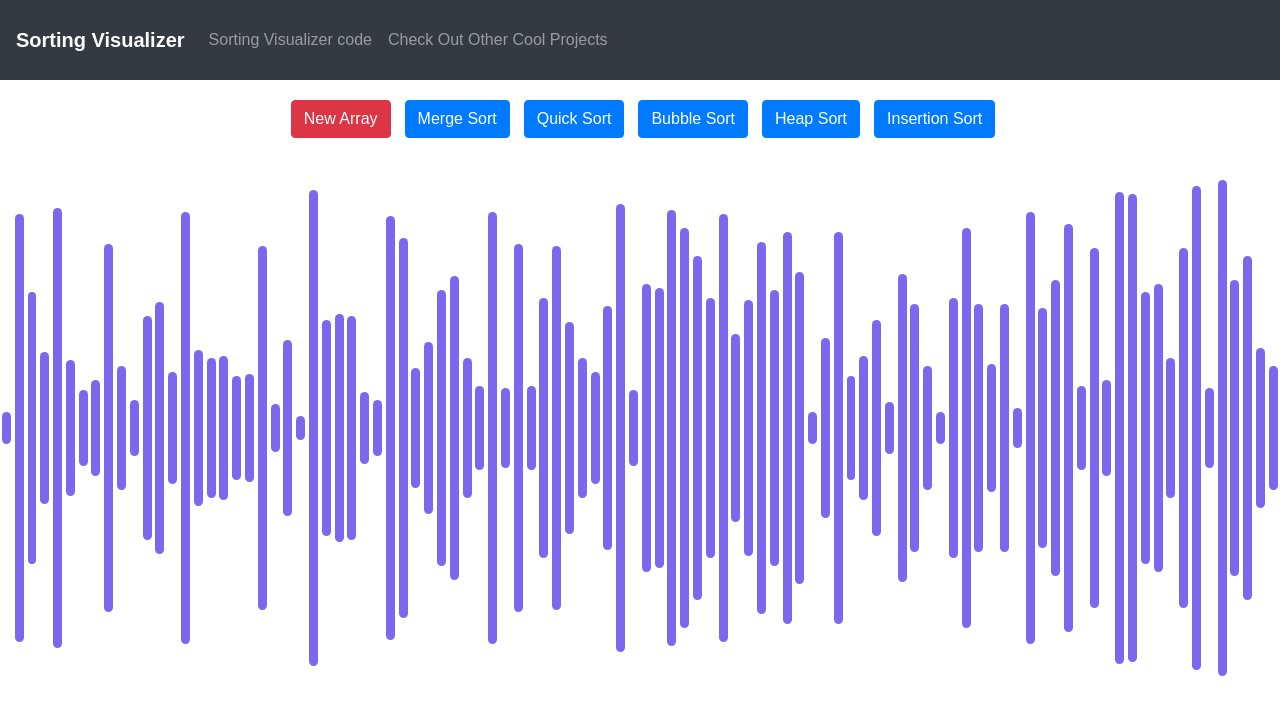
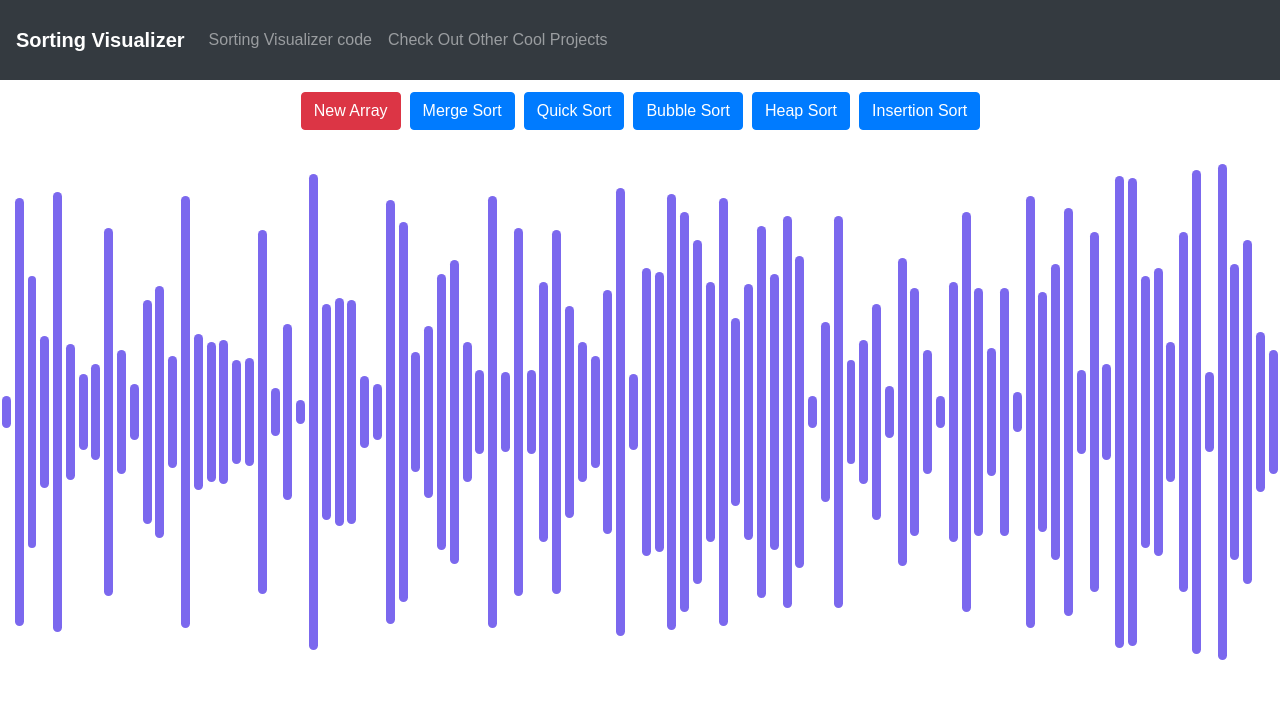
Before and after one commit to jfur1/sorting-visualizer, a React (Create React App) app: page / in a window 1280 px wide. Shown: the top 714 px of the page. Built offline with nearby package versions, Linux system fonts and the light colour scheme.

Commit message:
Cleaning up files

```diff
--- a/src/algorithms/heapSort.js
+++ b/src/algorithms/heapSort.js
@@ -34,7 +34,7 @@ function heap_root(arr, root_index, animations){
         max = right;
     }
 
-    if (max != root_index) {
+    if (max !== root_index) {
         animations.push([[root_index, arr[max]], true]);
         animations.push([[max, arr[root_index]], true]);
         swap(arr, root_index, max);
--- a/src/sortingVisualizer/sortingVisualizer.css
+++ b/src/sortingVisualizer/sortingVisualizer.css
@@ -31,11 +31,14 @@
     margin: 20px;
 }
 #programButtons > button{
-    margin: 0 10px;
+    margin: 3px 10px;
 }
 
 @media (min-width: 700px) {
-    .app-footer {
-        justify-content: center;
+    #programButtons{
+        margin: 10px;
+    }
+    #programButtons > button{
+        margin: 2px 5px;
     }
 }
```
Also changed, not shown: 2 other files (tests, documents, lock files or other folders).
